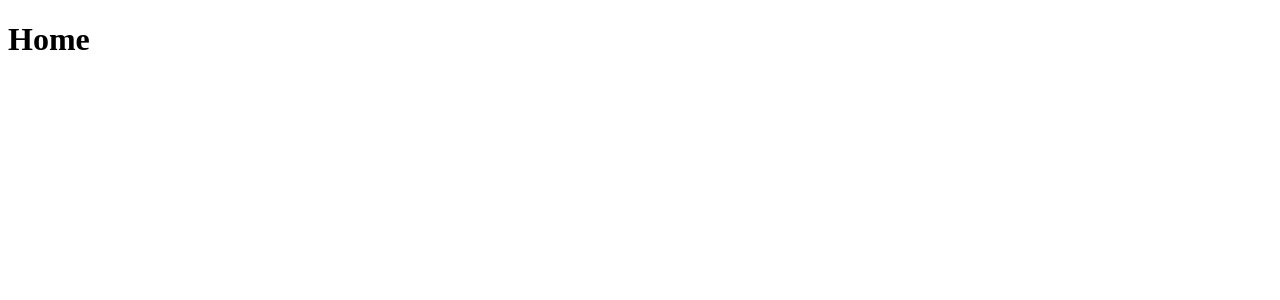
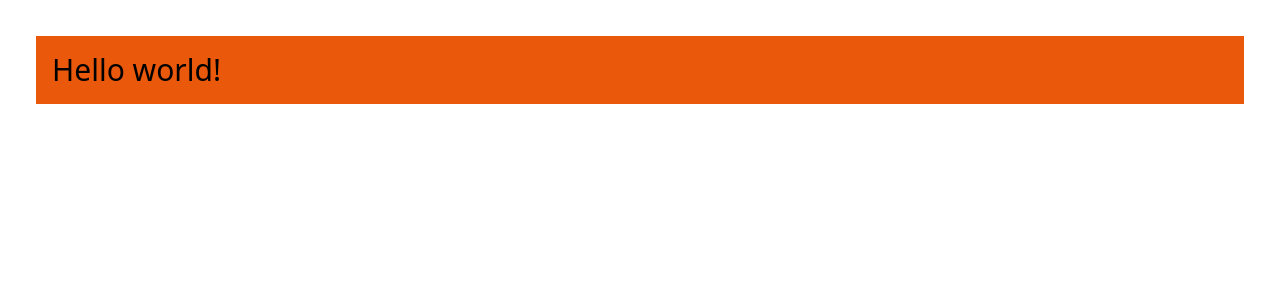
Before and after one commit to MukeshOdhano/imdb, a Next.js app: page / in a window 1280 px wide. Shown: the top 300 px of the page. Built offline with nearby package versions, Linux system fonts and the light colour scheme.

Commit message:
install tailwind

```diff
--- a/package.json
+++ b/package.json
@@ -14,5 +14,10 @@
     "next": "13.2.4",
     "react": "18.2.0",
     "react-dom": "18.2.0"
+  },
+  "devDependencies": {
+    "autoprefixer": "^10.4.14",
+    "postcss": "^8.4.21",
+    "tailwindcss": "^3.3.1"
   }
 }
--- /dev/null
+++ b/postcss.config.js
@@ -0,0 +1,6 @@
+module.exports = {
+  plugins: {
+    tailwindcss: {},
+    autoprefixer: {},
+  },
+}
--- a/src/app/globals.css
+++ b/src/app/globals.css
@@ -0,0 +1,3 @@
+@tailwind base;
+@tailwind components;
+@tailwind utilities;
--- a/src/app/page.js
+++ b/src/app/page.js
@@ -1,11 +1,12 @@
-import { Inter } from 'next/font/google'
+import "./globals.css"
 
-const inter = Inter({ subsets: ['latin'] })
 
 export default function Home() {
   return (
-    <main>
-      <h1>Home</h1>
+    <main className='m-9 bg-orange-600 p-4'>
+        <h1 className="text-3xl">
+          Hello world!
+        </h1>
     </main>
   )
 }
--- /dev/null
+++ b/tailwind.config.js
@@ -0,0 +1,11 @@
+/** @type {import('tailwindcss').Config} */
+module.exports = {
+  content: [
+    // Or if using `src` directory:
+    "./src/**/*.{js,ts,jsx,tsx}",
+  ],
+  theme: {
+    extend: {},
+  },
+  plugins: [],
+}
```
Also changed, not shown: 1 other file (tests, documents, lock files or other folders).
